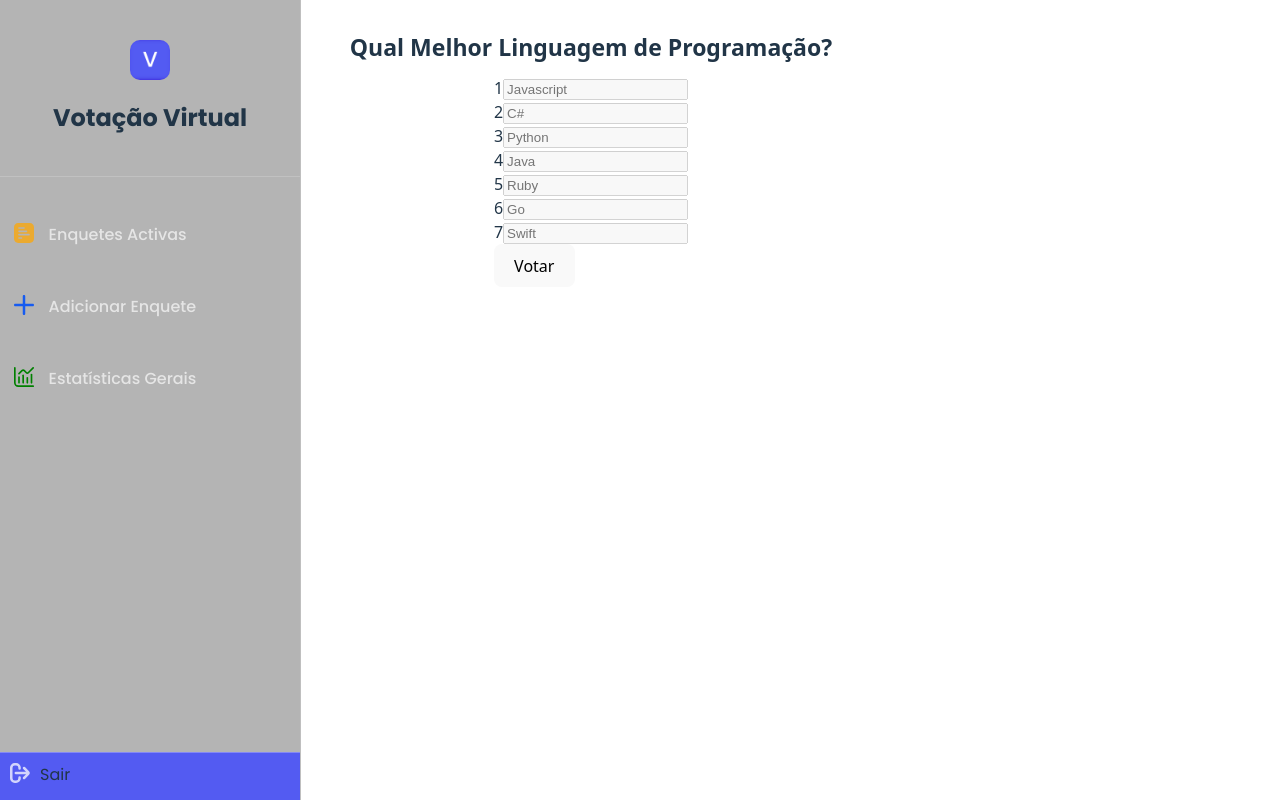
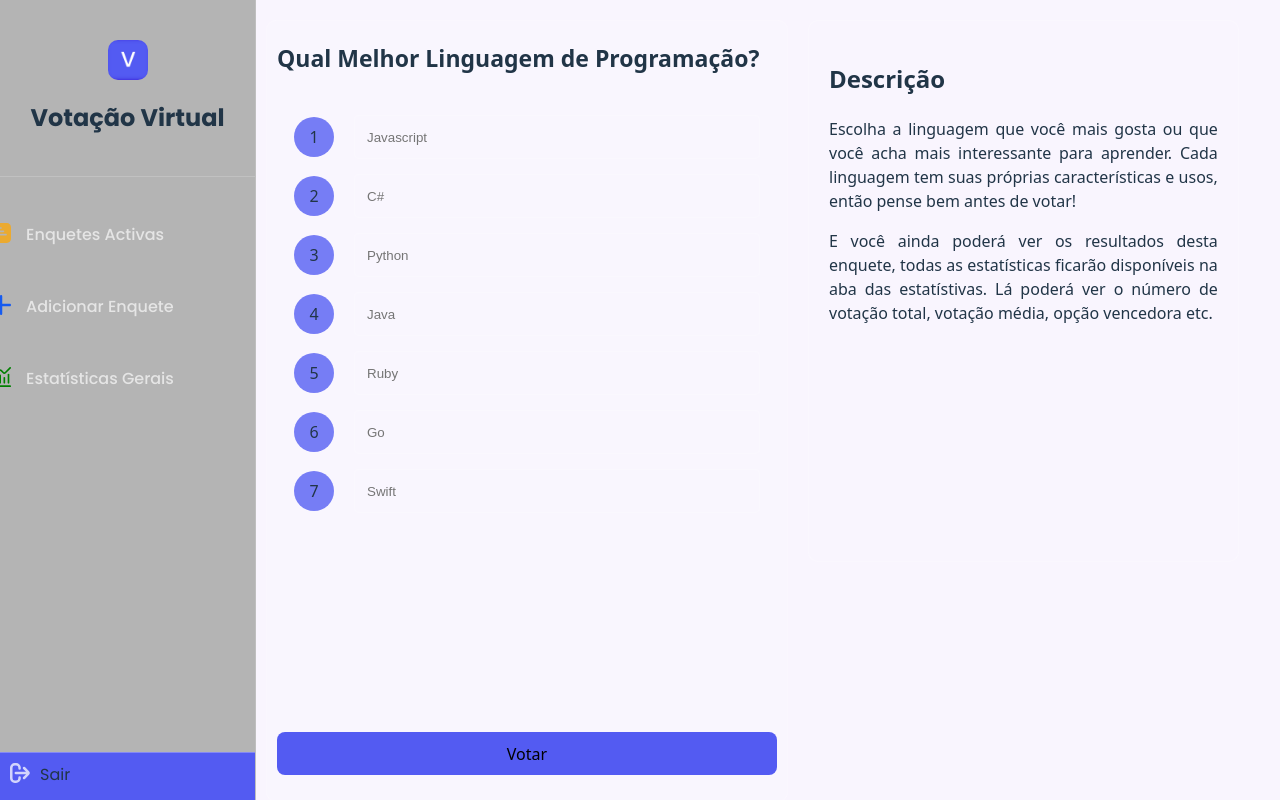
Before and after one commit to joelpanzojose/vote_oficial, a React (Vite) app: page / in a window 1280 px wide. Built offline with nearby package versions, Linux system fonts and the light colour scheme.

Commit message:
Ajustei a tabela da enquete e descrição

```diff
--- a/src/App.css
+++ b/src/App.css
@@ -2,5 +2,10 @@
   width: 100vw;
   height: 100vh;
   display: flex;
-  gap: 30px;
+
+
 }
+main{
+  background-color: #892be20c;
+  width: 80vw;
+}
--- a/src/App.jsx
+++ b/src/App.jsx
@@ -13,7 +13,13 @@ function App() {
                   <Enquete
                     titulo="Qual Melhor Linguagem de Programação?"
                     opcoes={["Javascript", "C#", "Python" , "Java", "Ruby", "Go", "Swift"]}
+
+                    primeirotexto="Escolha a linguagem que você mais gosta ou que você acha mais interessante para aprender. Cada linguagem tem suas próprias características e usos, então pense bem antes de votar!"
+
+                    segundotexto="E você ainda poderá ver os resultados desta enquete, todas as estatísticas ficarão disponíveis na aba das estatístivas. Lá poderá ver o número de votação total, votação média, opção vencedora etc."
                   />
+
+
             </main>
 
 
--- a/src/componentes/EnqueteCard/Enquete.jsx
+++ b/src/componentes/EnqueteCard/Enquete.jsx
@@ -4,20 +4,35 @@ import './EnqueteCard.css'
 function Enquete(props) {
     return (
         <div className="corpoEnquete">
+
+            <div className="CardEnquete">
             <h1>{props.titulo}</h1>
-            <div className="CardEnquete">
                 <form>
+                    <div className="enquetecontent">
+
                     {props.opcoes && props.opcoes.map((opcao, idx) => (
                         <div className="divOption" key={idx}>
                             <label htmlFor={`opcao-${idx}`}>{idx + 1}</label>
                             <input type="text" id={`opcao-${idx}`} placeholder={opcao} disabled />
                         </div>
                     ))}
-                    <button>Votar</button>
+
+                    </div>
+                   <div className="divbtnVotar">
+                        <button>Votar</button>
+                   </div>
+
                 </form>
             </div>
-            <div className="CardDescricao"></div>
+
+            <div className="CardDescricao">
+                <h2>Descrição</h2>
+                    <p>{props.primeirotexto}</p>
+                    <p>{props.segundotexto}</p>
+            </div>
+
         </div>
+
     );
 }
 
--- a/src/componentes/EnqueteCard/EnqueteCard.css
+++ b/src/componentes/EnqueteCard/EnqueteCard.css
@@ -1,16 +1,89 @@
+:root{
+    --background: #0f0f0f;
+}
 .corpoEnquete{
+    padding: 10px;
+    display: flex;
+    /* align-items: center; */
+    margin-top: 10px;
+    height: 95vh;
+    width: 95%;
+    gap: 20px;
+
+    border-radius: 10px;
+}
+.CardEnquete{
+    background-color: #ffffff18;
+    border-radius: 10px;
+    padding: 10px;
+    height: 95vh;
+    border: 1px solid rgba(255, 255, 255, 0.185);
+}
+/* .CardEnquete{
     background-color: #ffffff10;
     padding: 10px;
     display: flex;
-    flex-direction: column;
-    /* justify-content: center; */
     align-items: center;
     margin-top: 10px;
     height: 95vh;
     width: 500px;
+    gap: 20px;
 
     border-radius: 10px;
-}
+} */
 h1{
     font-size: 23px;
 }
+form{
+    display: flex;
+    flex-direction: column;
+    justify-content: space-between;
+    align-items: center;
+    height: 86vh;
+}
+form .divbtnVotar button{
+    width: 500px;
+    background-color: #535bf2;
+}
+.enquetecontent{
+    display: flex;
+    flex-direction: column;
+    align-items: center;
+    gap: 15px;
+    margin-top: 28px;
+}
+.divOption {
+    display: flex;
+    justify-content: center;
+    align-items: center;
+    gap: 20px;
+}
+.divOption label{
+    width: 20px;
+    height: 20px;
+    padding: 10px;
+    background-color: #535bf2c7;
+    border-radius: 20px;
+    display: flex;
+    align-items: center;
+    justify-content: center;
+}
+.divOption input{
+    width: 400px;
+    height: 40px;
+    border-radius: 5px;
+    border: 1px solid #ffffff21;
+    background-color: #ffffff18;
+}
+.divOption input::placeholder{
+    padding: 10px;
+}
+.CardDescricao{
+    width: 700px;
+    height: 500px;
+    padding: 20px;
+    border-radius: 10px;
+    border: 1px solid rgba(255, 255, 255, 0.185);
+    background-color: #ffffff10;
+    text-align: justify;
+}
--- a/src/componentes/Menufix/menu.css
+++ b/src/componentes/Menufix/menu.css
@@ -11,12 +11,12 @@ a:hover{
     flex-direction: column;
     justify-content: space-between;
     height: 100vh;
-    width: 300px;
+    width: 290px;
     font-family: 'Poppins', sans-serif;
     border-right: 0.01rem solid #ffffff25;
 
 
-    background-color: rgba(46, 46, 46, 0.356);
+    background-color: #2e2e2e5b;
 }
 .conteudoMenu{
     display: flex;
```
